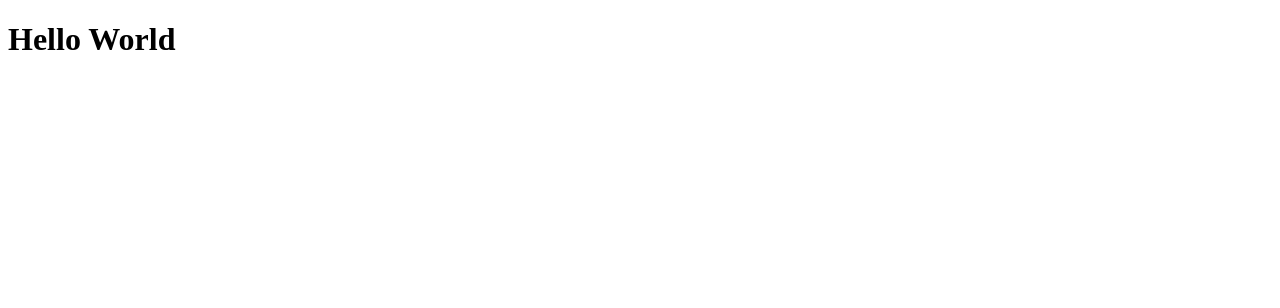
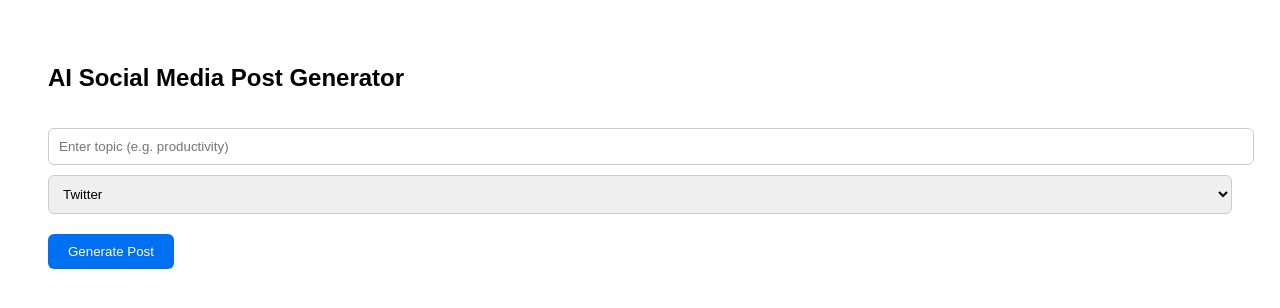
Before and after one commit to ai-social-post-generator/ai-social-post-generator, a Next.js app: page / in a window 1280 px wide. Shown: the top 308 px of the page. Built offline with nearby package versions, Linux system fonts and the light colour scheme.

Commit message:
Update page.tsx

```diff
--- a/app/page.tsx
+++ b/app/page.tsx
@@ -1,4 +1,93 @@
-// app/page.tsx
+'use client';
+
+import { useState } from 'react';
+
 export default function Home() {
-  return <h1>Hello World</h1>;
+  const [topic, setTopic] = useState('');
+  const [platform, setPlatform] = useState('Twitter');
+  const [post, setPost] = useState('');
+  const [loading, setLoading] = useState(false);
+
+  const generatePost = async () => {
+    setLoading(true);
+    setPost('');
+    const res = await fetch('/api/generate', {
+      method: 'POST',
+      headers: { 'Content-Type': 'application/json' },
+      body: JSON.stringify({ topic, platform }),
+    });
+    const data = await res.json();
+    setPost(data.result);
+    setLoading(false);
+  };
+
+  return (
+    <div style={{ padding: 40, fontFamily: 'sans-serif' }}>
+      <h1 style={{ fontSize: '24px', fontWeight: 'bold' }}>
+        AI Social Media Post Generator
+      </h1>
+
+      <input
+        type="text"
+        value={topic}
+        onChange={(e) => setTopic(e.target.value)}
+        placeholder="Enter topic (e.g. productivity)"
+        style={{
+          padding: 10,
+          marginTop: 20,
+          width: '100%',
+          borderRadius: 6,
+          border: '1px solid #ccc',
+        }}
+      />
+
+      <select
+        value={platform}
+        onChange={(e) => setPlatform(e.target.value)}
+        style={{
+          padding: 10,
+          marginTop: 10,
+          width: '100%',
+          borderRadius: 6,
+          border: '1px solid #ccc',
+        }}
+      >
+        <option>Twitter</option>
+        <option>Instagram</option>
+        <option>LinkedIn</option>
+        <option>Facebook</option>
+      </select>
+
+      <button
+        onClick={generatePost}
+        disabled={loading || !topic}
+        style={{
+          marginTop: 20,
+          backgroundColor: '#0070f3',
+          color: 'white',
+          padding: '10px 20px',
+          border: 'none',
+          borderRadius: 6,
+          cursor: 'pointer',
+        }}
+      >
+        {loading ? 'Generating...' : 'Generate Post'}
+      </button>
+
+      {post && (
+        <textarea
+          value={post}
+          readOnly
+          style={{
+            marginTop: 20,
+            width: '100%',
+            height: 150,
+            padding: 10,
+            borderRadius: 6,
+            border: '1px solid #ccc',
+          }}
+        />
+      )}
+    </div>
+  );
 }
```
